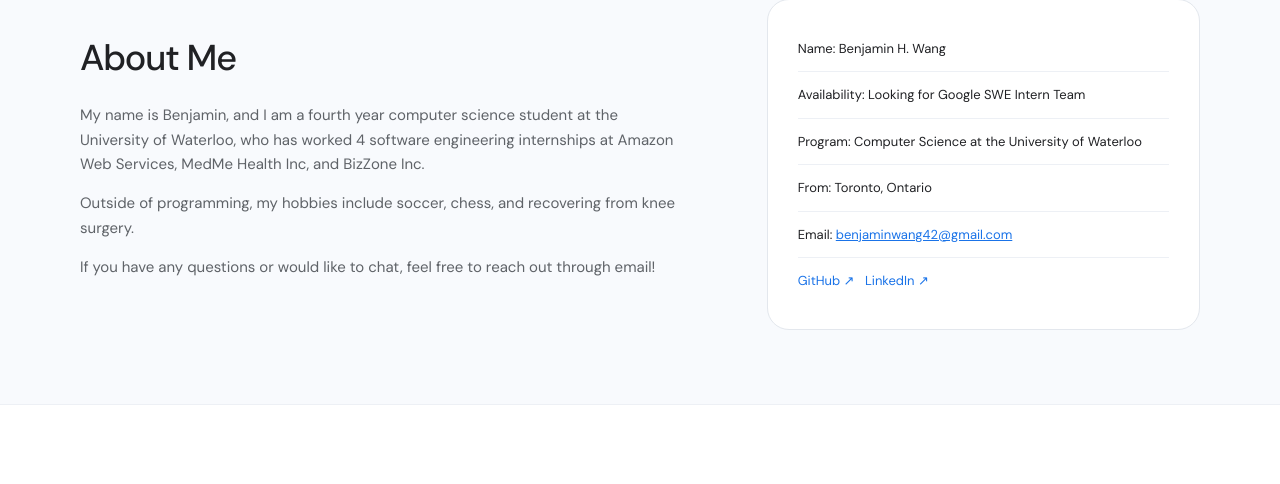
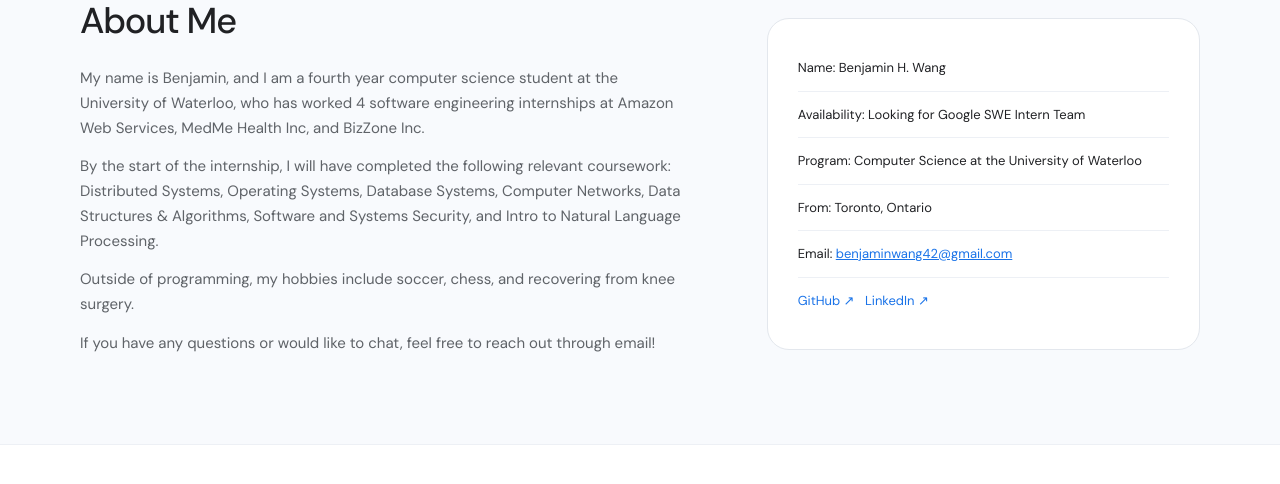
Before and after one commit to benjaminwang42/benjaminwang42.github.io, a plain HTML site: page index.html in a window 1280 px wide. Shown: the part 842-1326 px from the top of the page. Drawn offline with nearby package versions, Linux system fonts and the light colour scheme.

Commit message:
Update about me paragraph

```diff
--- a/index.html
+++ b/index.html
@@ -62,6 +62,9 @@
             <p>
               My name is Benjamin, and I am a fourth year computer science
               student at the University of Waterloo, who has worked 4 software engineering internships at Amazon Web Services, MedMe Health Inc, and BizZone Inc.
+            </p>
+            <p>
+              By the start of the internship, I will have completed the following relevant coursework: Distributed Systems, Operating Systems, Database Systems, Computer Networks, Data Structures &amp; Algorithms, Software and Systems Security, and Intro to Natural Language Processing.
             </p>
             <p>
               Outside of programming, my hobbies include soccer, chess, and recovering from knee surgery.
```
